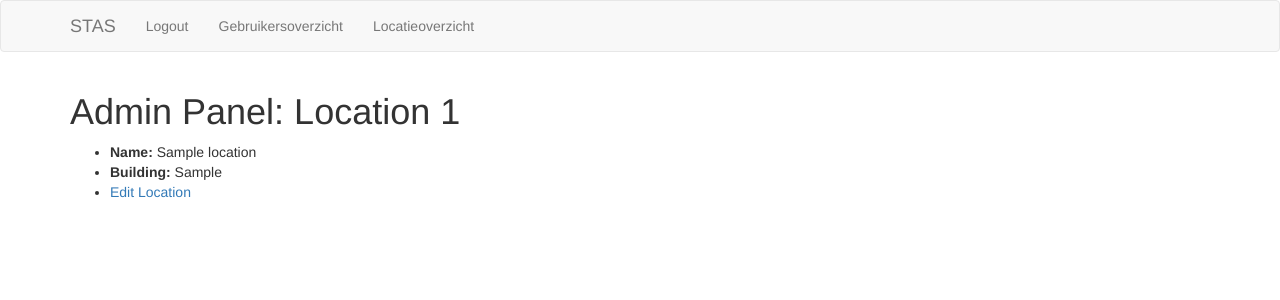
After one commit to eddyvdaker/Zuyd-STAS-StudentTeacherAvailabilitySystem, a Flask app: page /admin/location/1 in a window 1280 px wide. The commit adds this page. Shown: the top 300 px of the page. Run offline with Flask 2, Linux system fonts and the light colour scheme; a user stored in the database is signed in; tables that the repository leaves empty hold one stand-in row (values such as "Sample post"); parts of the project's set-up code (start-up, migrations or seed data) failed here and were passed over; some libraries are stand-ins or nearby versions.

Commit message:
added location details page for admin

```diff
--- a/app/admin/routes.py
+++ b/app/admin/routes.py
@@ -53,6 +53,17 @@ def locations():
         'admin/locations_overview.html', title='Locations overview', locations=locations)
 
 
+@bp.route('/admin/location/<location_id>', methods=['GET'])
+@login_required
+@admin_required
+def location_overview(location_id):
+    location = Location.query.filter_by(id=location_id).first()
+    return render_template(
+        'admin/location_overview.html', location=location,
+        title='Admin Panel: Location ' + str(location_id)
+    )
+
+
 @bp.route('/admin/add_location', methods=['GET', 'POST'])
 @login_required
 @admin_required
--- /dev/null
+++ b/app/templates/admin/location_overview.html
@@ -0,0 +1,11 @@
+{% extends "base.html" %}
+
+{% block app_content %}
+<div id="location">
+  <ul>
+    <li><strong>{{ 'Name' }}:</strong> {{ location.name }}</li>
+    <li><strong>{{ 'Building' }}:</strong> {{ location.building }}</li>
+    <li><a href="{{ url_for('main.index', location_id=location.id) }}">{{ 'Edit Location' }}</a></li>
+  </ul>
+</div>
+{% endblock %}
--- a/app/templates/admin/locations_overview.html
+++ b/app/templates/admin/locations_overview.html
@@ -15,7 +15,7 @@
                 <td>{{ location.id }}</td>
                 <td>{{ location.name }}</td>
                 <td>{{ location.building }}</td>
-                <td><a href="{{ url_for('main.index', location_id=location.id) }}">{{ 'Details' }}</a></td>
+                <td><a href="{{ url_for('admin.location_overview', location_id=location.id) }}">{{ 'Details' }}</a></td>
             </tr>
         {% endfor %}
     </table>
```
